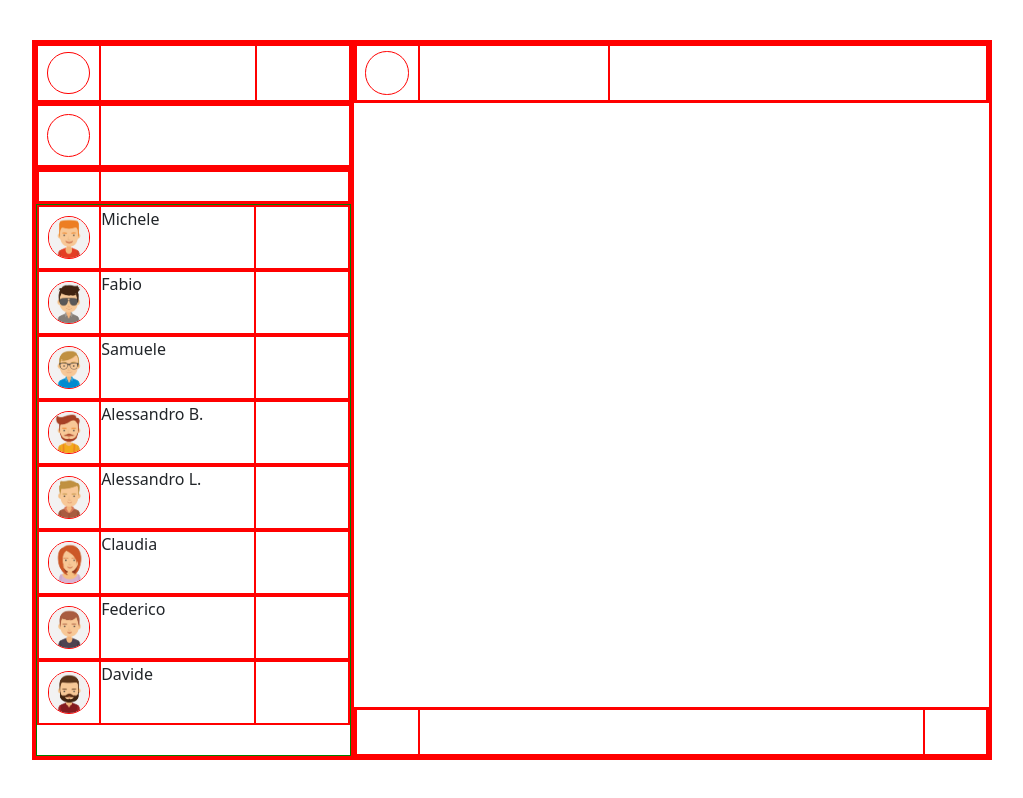
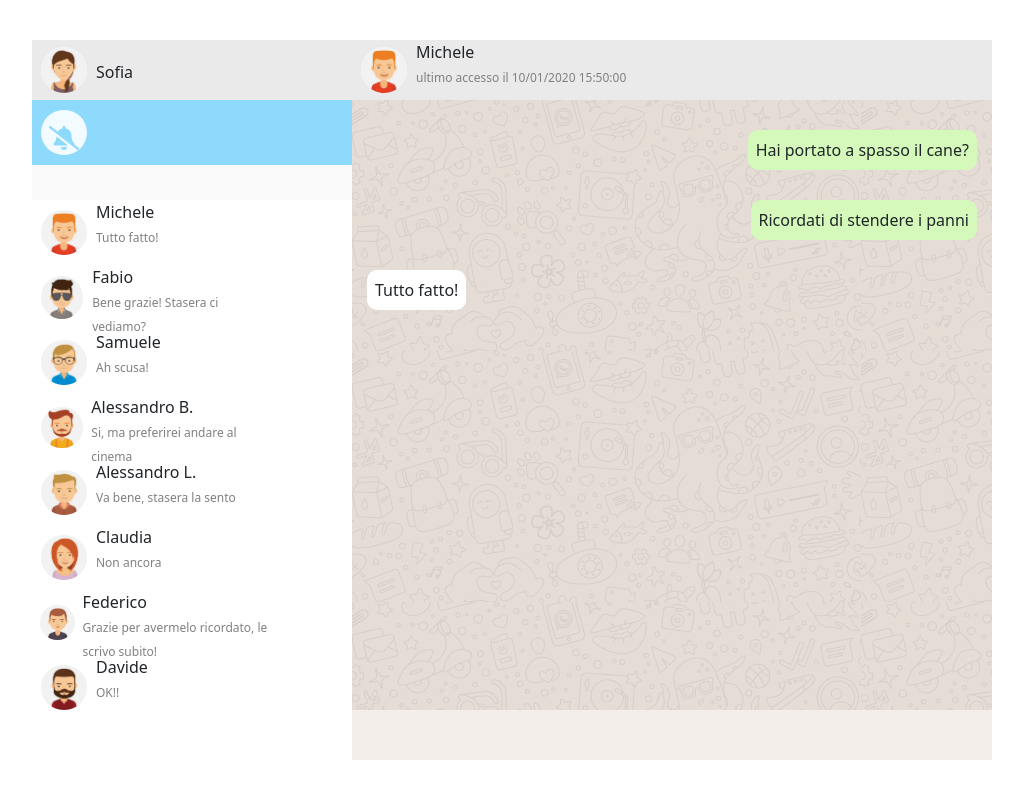
Before and after one commit to antoniodelgiudice02/vue-boolzapp, a plain HTML site: page index.html in a window 1280 px wide. Shown: the whole page, without its empty margins (128-1151 px from the left). Drawn offline with nearby package versions, Linux system fonts and the light colour scheme.

Commit message:
milestone 2

```diff
--- a/css/style.css
+++ b/css/style.css
@@ -1,10 +1,10 @@
-.debug{
+/* .debug{
     border: 1px solid red;
-}
+} */
 
-.debug-green{
+/* .debug-green{
     border: 1px solid green;
-}
+} */
 
 *{
     list-style-type: none;
@@ -29,20 +29,35 @@
 
 /* header */
 
-#contacts .header{
+.header{
     height: 60px;
+    background-color: #eaeaea;
+}
+
+#contacts .header .item-text{
+    line-height: 65px;
+    vertical-align: middle;
 }
 
 /* info box */
 
 #contacts #info-box{
     height: 65px;
+    background-color: #8edafc;
+}
+
+#info-box #pro-pic{
+    line-height: 56.76px;
+    vertical-align: middle;
+    font-size: 1.5rem;
+    color: #8edafc;
 }
 
 /* search */
 
 #contacts #search-bar{
     height: 35px;
+    background-color: #f9f9f9;
 }
 
 
@@ -59,6 +74,19 @@
 
 #list .item-box{
     height: 65px;
+}
+
+#list .item-box:hover{
+    background-color: #f9f9f9;
+}
+
+#list .clicked{
+    background-color: #f3eeea;
+}
+
+#list .clicked:hover{
+    background-color: #f3eeea;
+
 }
 
 .item-box{
@@ -78,6 +106,7 @@
     aspect-ratio: 1;
     border-radius: 50%;
     overflow: hidden;
+    background-color: #f2fbff;
 }
 
 #pro-pic img{
@@ -88,6 +117,11 @@
 
 .item-text{
     flex-grow: 1;
+}
+
+.last-mex{
+    font-size: 0.75rem;
+    color: gray;
 }
 
 .item-info{
@@ -101,10 +135,6 @@
 
 #chat{
     padding: 0;
-}
-
-#chat .header{
-    height: 60px;
 }
 
 /* header */
@@ -134,12 +164,55 @@
 
 #chat #chat-box{
     height: calc(100% - 110px);
+    background-image: url(../img/mine.jpg);
+    padding: 15px;
 }
+
+.box-sent-mex{
+    overflow: hidden;
+    height: fit-content;
+    display: flex;
+    justify-content: flex-end;
+    overflow-wrap: break-word;
+
+
+}
+
+.sent{
+    background-color: #d5f9ba;
+    border-radius: 10px;
+    max-width: 400px;
+    padding: 5px;
+}
+
+.box-received-mex{
+    overflow: hidden;
+    height: fit-content;
+    display: flex;
+    justify-content: flex-start;
+    overflow-wrap: break-word;
+
+
+}
+
+.received{
+    background-color: #ffffff;
+    border-radius: 10px;
+    max-width: 400px;
+    padding: 5px;
+}
+
+#chat .mex{
+    margin: 15px 0;
+}
+
+
 
 /* footer */
 
 #chat .footer{
     height: 50px;
+    background-color: #f3eeea;
 }
 
 .footer .emoji,
--- a/index.html
+++ b/index.html
@@ -37,13 +37,15 @@
 
                                     <div id="pro-pic" class="debug">
 
-
+                                        <img src="./img/avatar_io.jpg" alt="">
 
                                     </div>
 
                                 </div>
 
                                 <div class="item-text debug">
+
+                                    <span>Sofia</span>
 
                                 </div>
 
@@ -63,9 +65,9 @@
 
                                 <div class="item-pic debug">
 
-                                    <div id="pro-pic" class="debug">
+                                    <div id="pro-pic" class="text-center debug">
 
-
+                                        <i class="fa-solid fa-bell-slash"></i>
 
                                     </div>
 
@@ -104,13 +106,13 @@
                             <!-- list -->
 
                             <ul id="list" class="m-0 p-0 debug-green">
-                                <div class="item-box d-flex  debug" v-for="(contact, index) in contacts">
+                                <div class="item-box d-flex debug" :class=" (currentContact == index) ? 'clicked' : ''" v-for="(contact, index) in contacts" @click="getCurrenctContact(index)" >
 
                                     <div class="item-pic debug">
 
                                         <div id="pro-pic" class="debug">
 
-                                            <img :src="contacts[index].avatar" alt="">
+                                            <img :src="contact.avatar" alt="">
 
                                         </div>
 
@@ -118,8 +120,8 @@
 
                                     <div class="item-text debug">
 
-                                        <div><span class="contact-name">{{contacts[index].name}}</span></div>
-                                        <div><span class="last-mex">{{contacts[index].messages.slice(-1).message}}</span></div>
+                                        <div><span class="contact-name">{{contact.name}}</span></div>
+                                        <div><span class="last-mex">{{getLastMessage(contact.messages)}}</span></div>
 
                                     </div>
 
@@ -149,14 +151,15 @@
 
                                     <div id="pro-pic" class="debug">
 
-
+                                        <img :src="currentContact.avatar" alt="">
 
                                     </div>
 
                                 </div>
 
-                                <div class="item-text debug">
-
+                                <div class="item-text debug align-center">
+                                    <div><span class="contact-name">{{currentContact.name}}</span></div>
+                                    <div><span class="last-mex">ultimo accesso il {{getLastAcess(currentContact.messages)}}</span></div>
                                 </div>
 
                                 <div class="item-info debug">
@@ -170,6 +173,14 @@
                         <!-- chat box -->
 
                         <section id="chat-box">
+
+                            <div class="box-sent-mex" v-for="message in getSentAcess(currentContact.messages)" >
+                                <div class="sent mex p-2"><span>{{message.message}}</span></div>
+                            </div>
+
+                            <div class="box-received-mex" v-for="message in getReceivedAcess(currentContact.messages)">
+                                <span class="received mex p-2">{{message.message}}</span>
+                            </div>
 
                         </section>
 
--- a/js/main.js
+++ b/js/main.js
@@ -3,6 +3,7 @@ const { createApp } = Vue
   createApp({
     data() {
       return {
+
         contacts: [
           {
           name: 'Michele',
@@ -165,9 +166,44 @@ const { createApp } = Vue
           }
           ],
           }
-          ]
+          ],
+
+          currentIndex: 0
+
       }
     },
+
+    computed:{
+      currentContact(){
+        return this.contacts[this.currentIndex]
+      }
+    },
+
     methods:{
+      getCurrenctContact(index){
+        this.currentIndex = index
+      },
+
+      getLastMessage(messages){
+        const receivedMessage = messages.filter((message) => message.status == 'received')
+        const lastMex = receivedMessage[receivedMessage.length - 1]
+        return lastMex.message
+      },
+
+      getLastAcess(messages){
+        const sentMessage = messages.filter((message) => message.status == 'sent')
+        const lastAccess = sentMessage[sentMessage.length - 1]
+        return lastAccess.date
+      },
+
+      getSentAcess(messages){
+        const sentMessage = messages.filter((message) => message.status == 'sent')
+        return sentMessage
+      },
+
+      getReceivedAcess(messages){
+        const receivedMessage = messages.filter((message) => message.status == 'received')
+        return receivedMessage
+      },
     }
   }).mount('#app')
```
